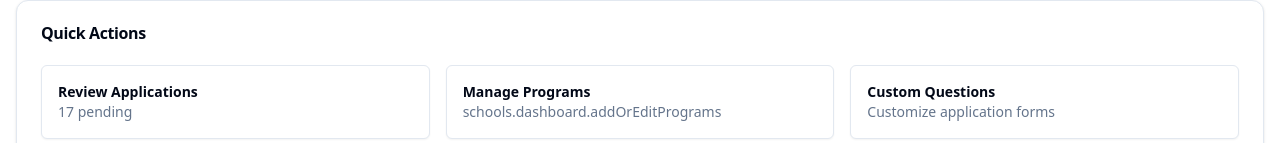
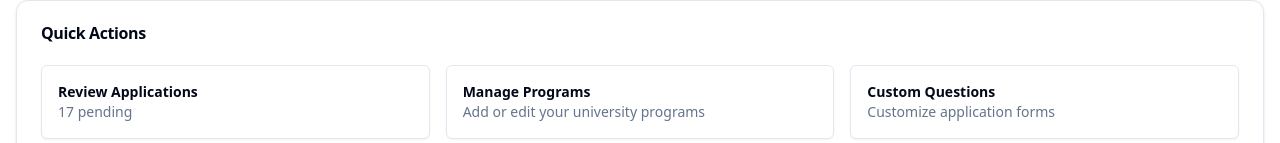
Before and after one commit to edlinitiative/campushaiti, a Next.js app: page /en/schools/dashboard in a window 1280 px wide. Shown: the part 809-952 px from the top of the page. Built offline with nearby package versions, Linux system fonts and the light colour scheme; no server answers.

Commit message:
Fix translation key for addEditPrograms in school dashboard quick actions

```diff
--- a/app/[locale]/schools/dashboard/page.tsx
+++ b/app/[locale]/schools/dashboard/page.tsx
@@ -305,7 +305,7 @@ export default function SchoolDashboardPage() {
               <Link href="/schools/dashboard/programs">
                 <div className="text-left w-full">
                   <div className="font-semibold">{t("managePrograms")}</div>
-                  <div className="text-sm text-muted-foreground">{t("addOrEditPrograms")}</div>
+                  <div className="text-sm text-muted-foreground">{t("addEditPrograms")}</div>
                 </div>
               </Link>
             </Button>
```
